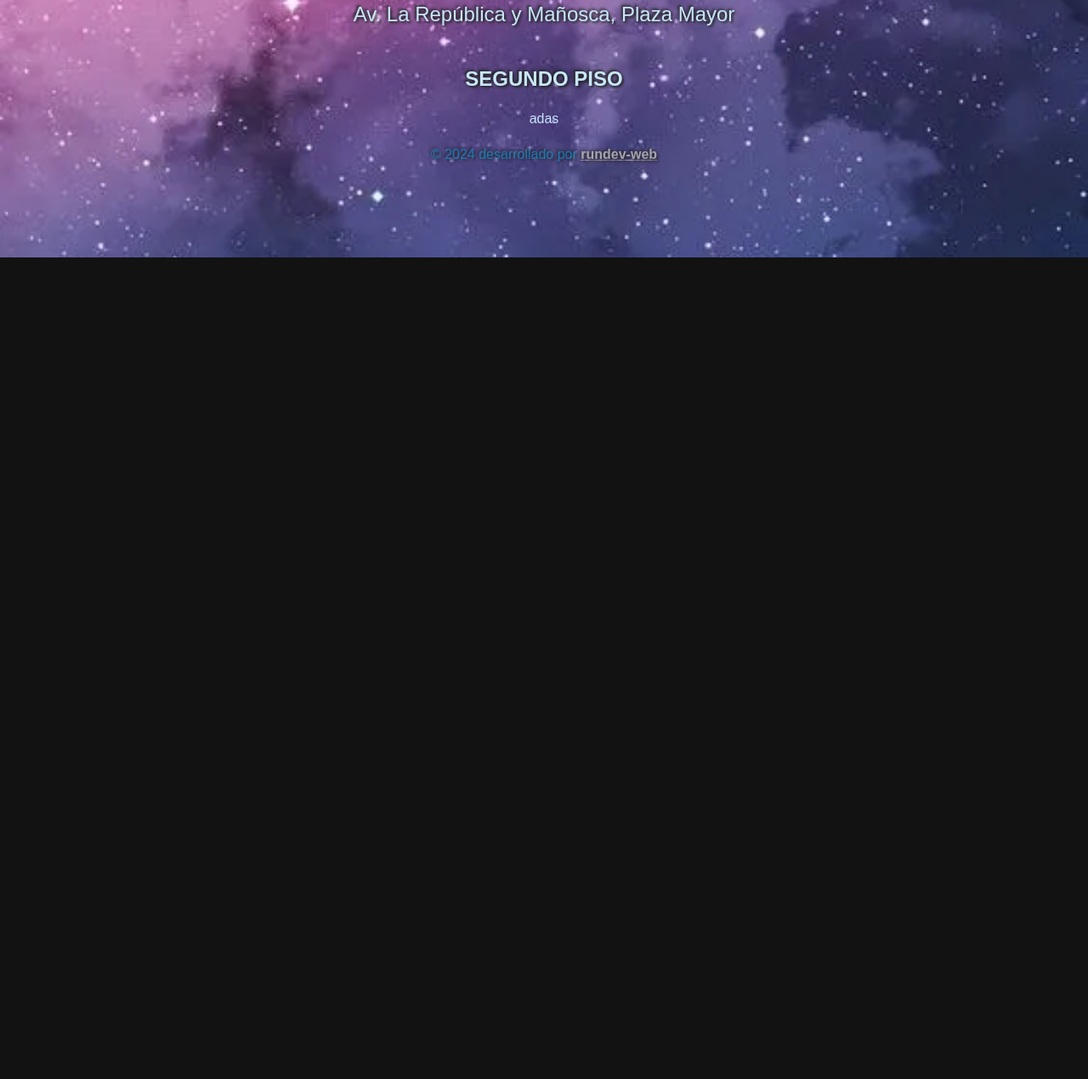
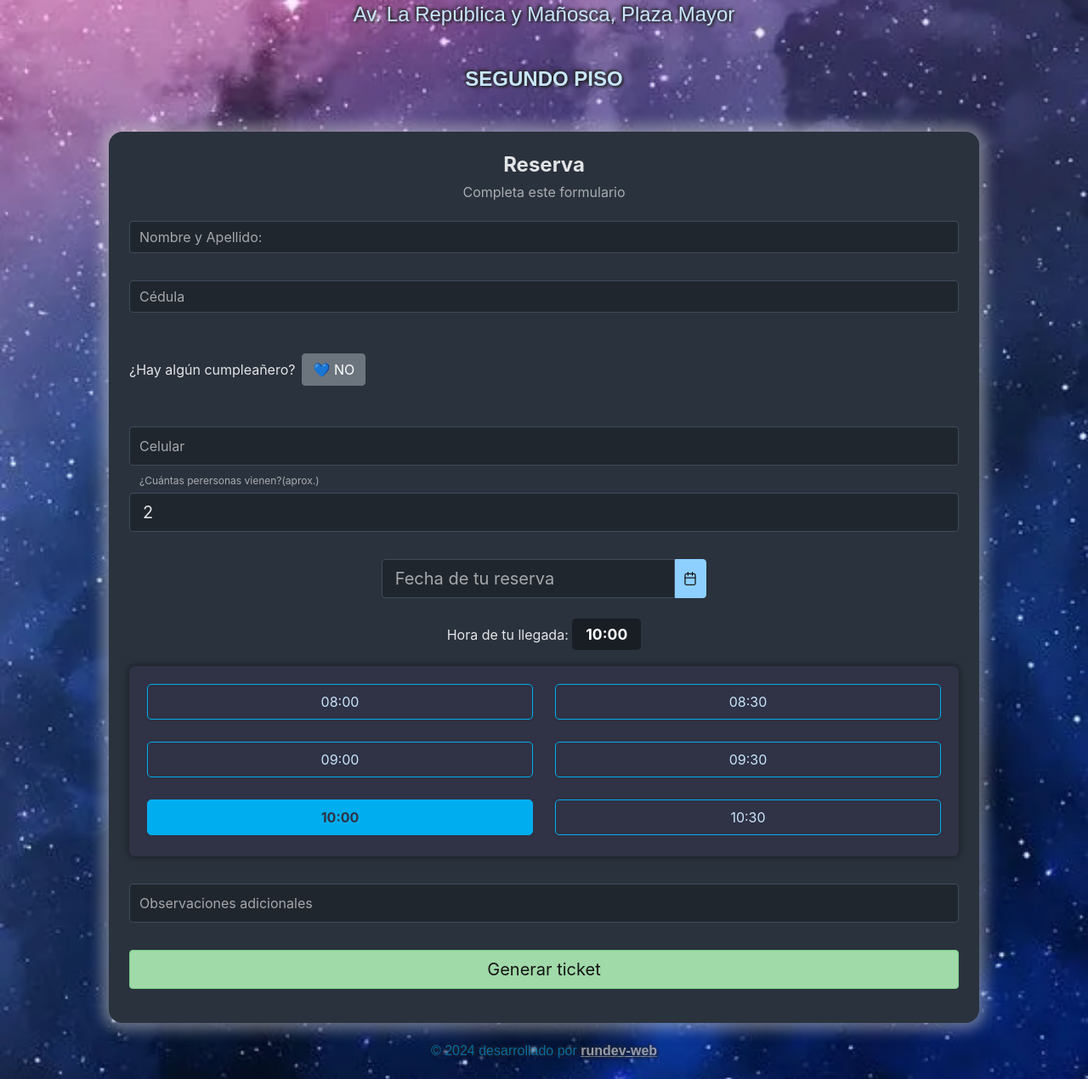
Before and after one commit to RicardoCordovilla/safaera-astro, an Astro site: page /safaera in a window 1280 px wide. Shown: the part 513-1783 px from the top of the page at 85% size. Before the commit the page ends 816 px from the top, so only its background shows below. Built offline with nearby package versions, Linux system fonts and the light colour scheme; Astro itself is replaced by a stand-in of ours; no server answers.

Commit message:
try fix netlify

```diff
--- a/src/components/forms/RegisterForm.jsx
+++ b/src/components/forms/RegisterForm.jsx
@@ -122,73 +122,72 @@ const RegisterForm = () => {
     return (
 
         <div>
-            <span>adas</span>
-        </div>
-        // <Card title="Reserva" subTitle="Completa este formulario"
-        //     style={{
-        //         width: '80%', margin: 'auto',
-        //         borderRadius: '1rem', boxShadow: '0 0 1rem 0.5rem rgba(200, 200, 200, 0.5)',
-        //         marginTop: '1.5em',
-        //         marginBottom: '4 em',
-        //     }}
-        // >
-        //     <div
-        //         style={{ display: 'flex', flexDirection: 'column', gap: '2rem' }}
-        //     >
+            <Card title="Reserva" subTitle="Completa este formulario"
+                style={{
+                    width: '80%', margin: 'auto',
+                    borderRadius: '1rem', boxShadow: '0 0 1rem 0.5rem rgba(200, 200, 200, 0.5)',
+                    marginTop: '1.5em',
+                    marginBottom: '4 em',
+                }}
+            >
+                <div
+                    style={{ display: 'flex', flexDirection: 'column', gap: '2rem' }}
+                >
 
-        //         <NameField
-        //             nombre={nombre}
-        //             setNombre={setNombre}
-        //         />
+                    <NameField
+                        nombre={nombre}
+                        setNombre={setNombre}
+                    />
 
-        //         <CedulaField
-        //             cedula={cedula}
-        //             setCedula={setCedula}
-        //         />
-        //         <CumpleField
-        //             cumple={cumple}
-        //             setCumple={setCumple}
-        //         />
+                    <CedulaField
+                        cedula={cedula}
+                        setCedula={setCedula}
+                    />
+                    <CumpleField
+                        cumple={cumple}
+                        setCumple={setCumple}
+                    />
 
-        //         <CelularField
-        //             celular={celular}
-        //             setCelular={setCelular}
-        //         />
+                    <CelularField
+                        celular={celular}
+                        setCelular={setCelular}
+                    />
 
-        //         <PersonaField
-        //             personas={personas}
-        //             setPersonas={setPersonas}
-        //         />
+                    <PersonaField
+                        personas={personas}
+                        setPersonas={setPersonas}
+                    />
 
-        //         <CalendarField
-        //             fecha={fecha}
-        //             setFecha={setFecha}
-        //         />
+                    <CalendarField
+                        fecha={fecha}
+                        setFecha={setFecha}
+                    />
 
-        //         <HoraField
-        //             hora={hora}
-        //             setHora={setHora}
-        //             horas={horas}
-        //         />
+                    <HoraField
+                        hora={hora}
+                        setHora={setHora}
+                        horas={horas}
+                    />
 
-        //         <NotesField
-        //             notes={notes}
-        //             setNotes={setNotes}
-        //         />
+                    <NotesField
+                        notes={notes}
+                        setNotes={setNotes}
+                    />
 
 
-        //         <Button label="Generar ticket" className="p-button-lg"
-        //             style={{ width: '100%' }}
-        //             severity='success'
-        //             onClick={handleTicket}
-        //             type='submit'
-        //         />
+                    <Button label="Generar ticket" className="p-button-lg"
+                        style={{ width: '100%' }}
+                        severity='success'
+                        onClick={handleTicket}
+                        type='submit'
+                    />
 
-        //     </div>
+                </div>
 
 
 
-        // </Card >
+            </Card >
+        </div>
 
     )
 }
```
